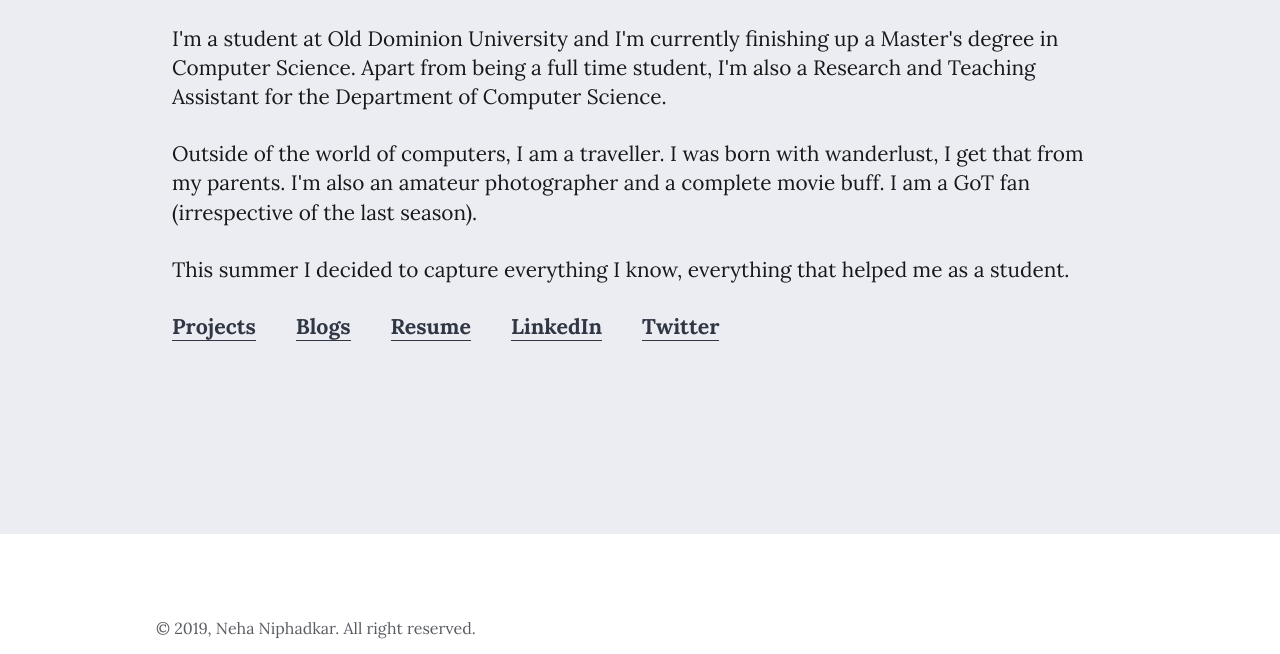
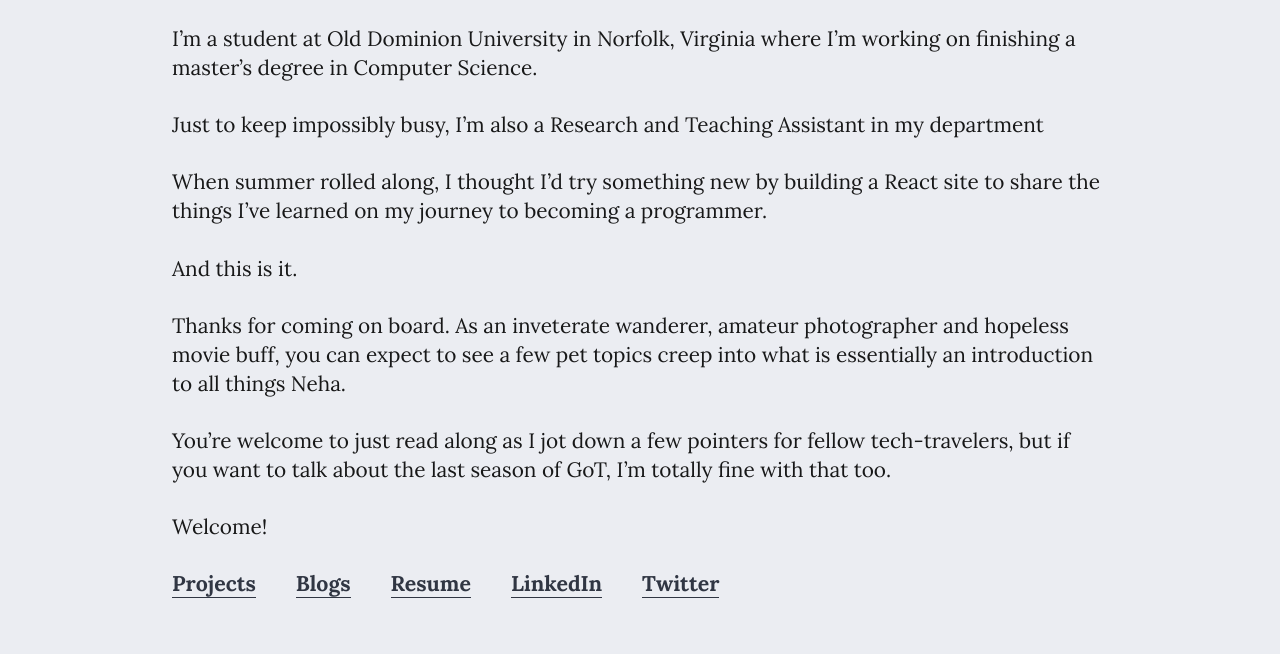
Before and after one commit to niphadkarneha/gatsby-blog-neha, a Gatsby site: page / in a window 1280 px wide. Shown: the part 146-800 px from the top of the page. Built offline with nearby package versions, Linux system fonts and the light colour scheme; Gatsby itself is replaced by a stand-in of ours; some packages are replaced by stand-ins of ours.

Commit message:
changes to intro

```diff
--- a/src/components/bio.js
+++ b/src/components/bio.js
@@ -26,7 +26,7 @@ function Bio() {
               Written by <strong>{author}</strong> who lives and works in Norfolk, Virginia.
               {` `}
               <a href={`https://twitter.com/${social.twitter}`}>
-                You should follow her on Twitter
+                Follow her on Twitter.
               </a>
             </p>
           </div>
--- a/src/components/layout.js
+++ b/src/components/layout.js
@@ -19,10 +19,13 @@ class Layout extends React.Component {
       header = (
         <div className="homePageHeader">
           <h1>Hey, I'm Neha.</h1>
-          <p>I'm a student at Old Dominion University and I'm currently finishing up a Master's degree in Computer Science. Apart from being a full time student, I'm also a Research and Teaching Assistant for the Department of Computer Science.</p>
-          <p>Outside of the world of computers, I am a traveller. I was born with wanderlust, I get that from my parents.
-      I'm also an amateur photographer and a complete movie buff. I am a GoT fan (irrespective of the last season).</p>
-      <p>This summer I decided to capture everything I know, everything that helped me as a student.</p>
+          <p>I’m a student at Old Dominion University in Norfolk, Virginia where I’m working on finishing a master’s degree in Computer Science. </p>
+          <p>Just to keep impossibly busy, I’m also a Research and Teaching Assistant in my department</p>
+          <p>When summer rolled along, I thought I’d try something new by building a React site to share the things I’ve learned on my journey to becoming a programmer.</p>
+          <p>And this is it. </p>
+          <p>Thanks for coming on board. As an inveterate wanderer, amateur photographer and hopeless movie buff, you can expect to see a few pet topics creep into what is essentially an introduction to all things Neha.</p>
+          <p>You’re welcome to just read along as I jot down a few pointers for fellow tech-travelers, but if you want to talk about the last season of GoT, I’m totally fine with that too.</p>
+          <p>Welcome!</p>
           <nav className="main-nav">
             <Link to={"/projects"}>Projects</Link>
             <Link to={"/blogs"}>Blogs</Link>
```
